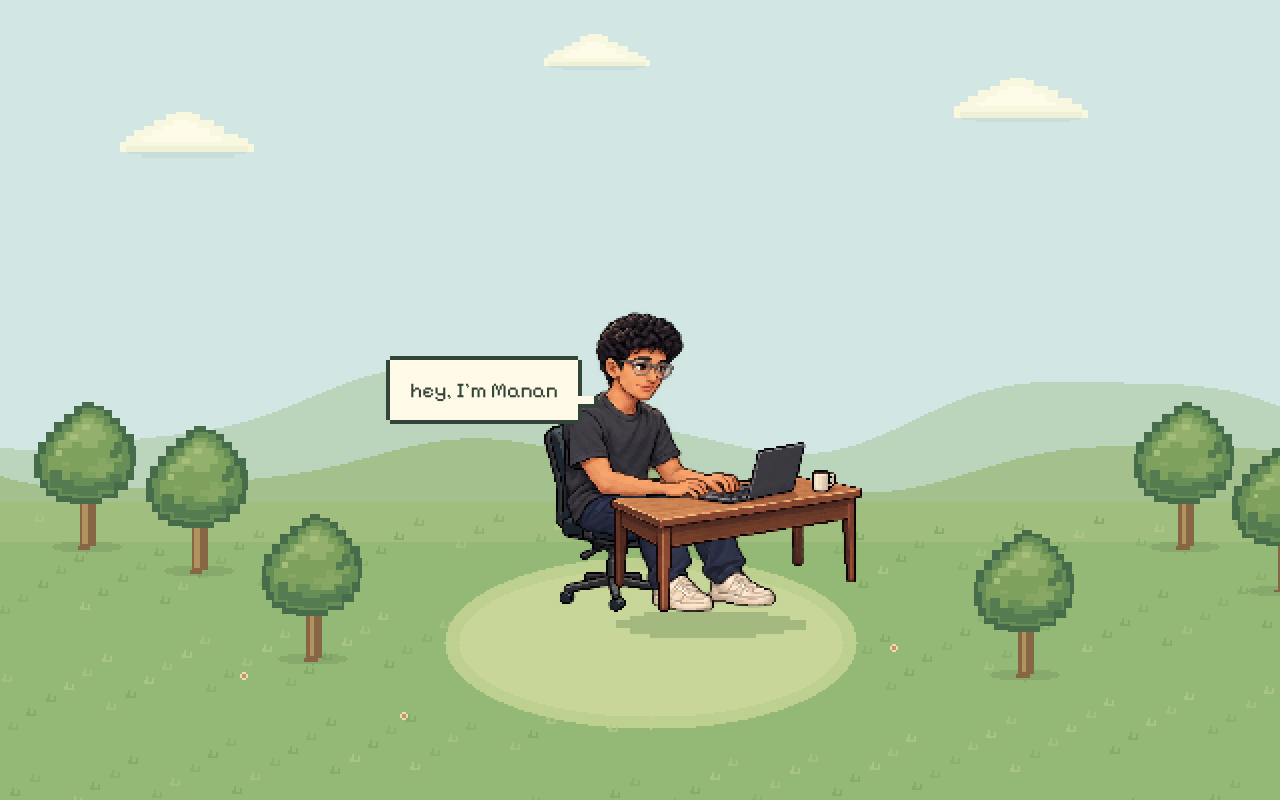
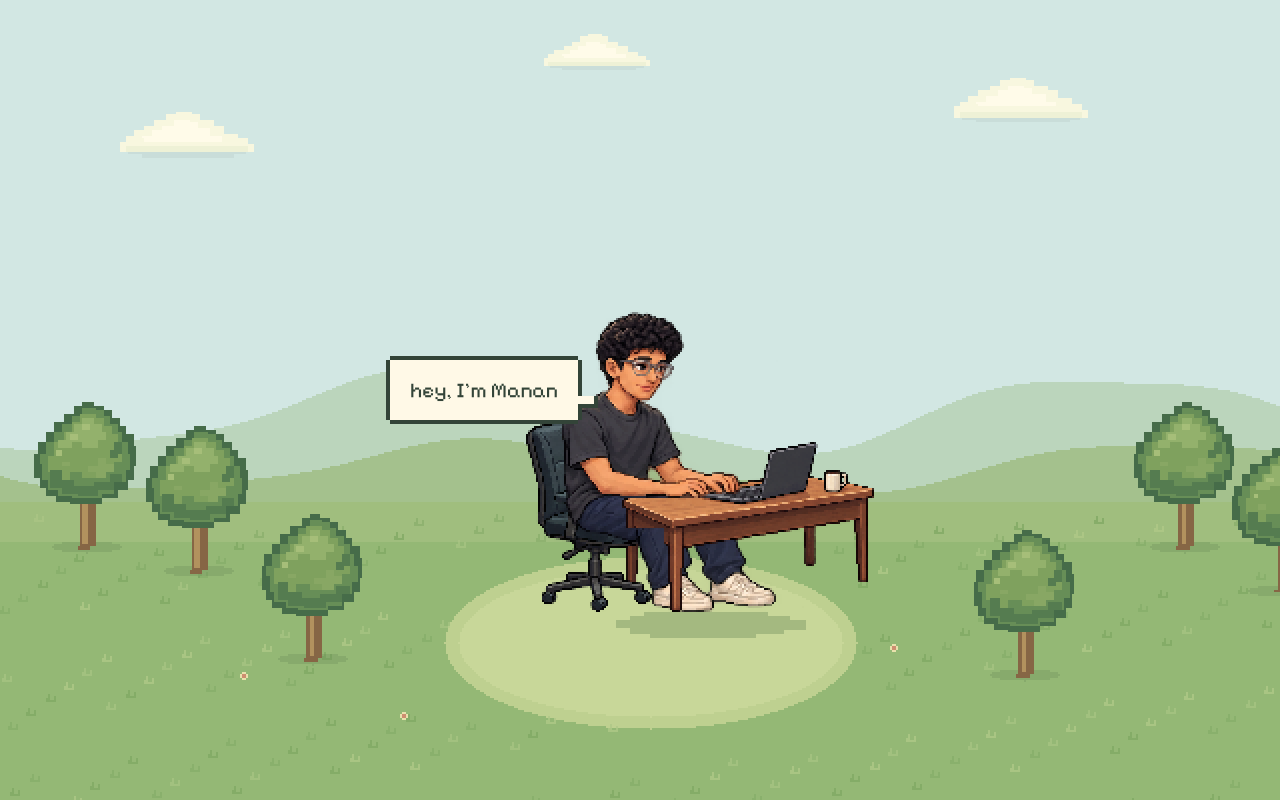
Before and after one commit to Manan1511/Portfolio, a React (Vite) app: page / in a window 1280 px wide. Built offline with nearby package versions, Linux system fonts and the light colour scheme.

Commit message:
fix: separate desk and chair depth

```diff
--- a/src/scene/DeskFurniture.tsx
+++ b/src/scene/DeskFurniture.tsx
@@ -6,7 +6,8 @@ type Rect = { x: number; y: number; width: number; height: number };
 type FurniturePart = 'chair' | 'desk-rear' | 'desk-front';
 
 // Source artwork stays intact. Targets use the character's 120px layout:
-// keyboard contact ~ (83, 74), seat ~ y=87, common floor y=114.
+// CSS offsets separate the chair and desk; keyboard still spans hand contact
+// around (83, 74). Seat ~ y=87, common floor y=114.
 const artwork = {
   chair: { source: { x: 110, y: 127, width: 514, height: 714 }, target: { x: 28, y: 50, width: 46, height: 64 } },
   desk: { source: { x: 703, y: 140, width: 1044, height: 708 }, target: { x: 46, y: 57, width: 84, height: 57 } },
@@ -35,10 +36,12 @@ function snapRect(rect: Rect, density: number) {
 }
 
 // Only furniture is depth-clipped. The character is rendered once, complete.
-// Front apron/legs cover the lap; rear tabletop/keyboard stay under the hands.
+// Front apron/near legs cover the lap; the far left leg stays behind the chair.
+// Rear tabletop/keyboard stay under the hands.
 // Laptop's rear lid stands forward of fingertips without cutting the forearms.
 const foreground = [
-  [[40, 76], [132, 76], [132, 120], [40, 120]],
+  [[40, 76], [132, 76], [132, 86], [40, 86]],
+  [[60, 86], [132, 86], [132, 120], [60, 120]],
   [[92, 76], [94, 60], [111, 57], [108, 74]],
 ] as const;
 
--- a/src/styles.css
+++ b/src/styles.css
@@ -13,9 +13,10 @@ button { -webkit-tap-highlight-color: transparent; }
 .desk-scene { position: absolute; left: calc(50% - 37px * var(--sprite-scale)); top: 200px; z-index: 20; }
 .desk-scene .character-sprite { position: relative; z-index: 2; }
 .scene-prop { width: 100%; height: 100%; position: absolute; inset: 0; pointer-events: none; }
-.scene-chair { z-index: 1; transform: translateX(calc(-4px * var(--sprite-scale))); }
-.scene-desk-rear { z-index: 1; }
+.scene-chair { z-index: 1; transform: translateX(calc(-10px * var(--sprite-scale))); }
+.scene-desk-rear { z-index: 0; }
 .scene-desk-front { z-index: 3; }
+.scene-desk-rear, .scene-desk-front { transform: translateX(calc(4px * var(--sprite-scale))); }
 .hello-bubble { position: absolute; top: 348px; left: calc(50% - 250px); z-index: 40; width: 188px; min-height: 60px; border: 0; background: #fff9e7; color: #334438; box-shadow: 4px 0 #334438, -4px 0 #334438, 0 4px #334438, 0 -4px #334438; font: 400 21px Pixelify, monospace; text-align: center; cursor: pointer; padding: 14px 8px; }
 .hello-bubble::after { content: ''; position: absolute; right: -16px; bottom: 12px; width: 16px; height: 8px; background: #fff9e7; border-bottom: 4px solid #334438; box-shadow: 4px 0 #334438; }
 .hello-bubble:focus-visible { outline: 3px solid #497c59; outline-offset: 8px; }
```
Also changed, not shown: 1 other file (tests, documents, lock files or other folders).
